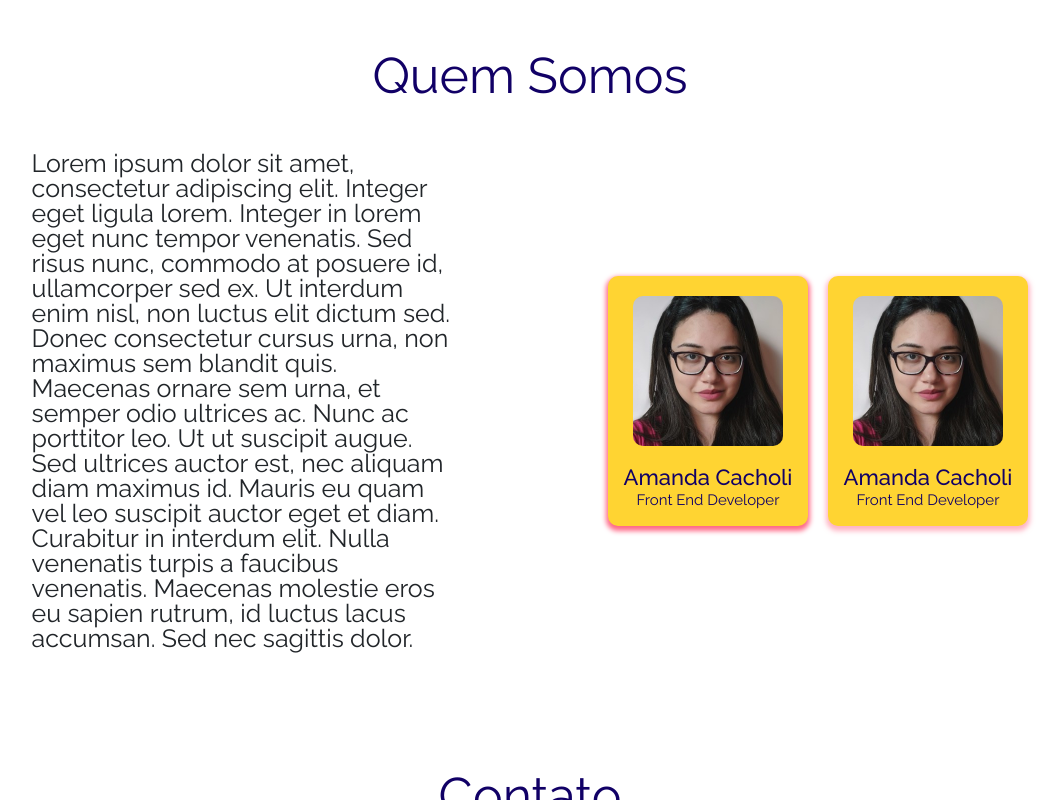
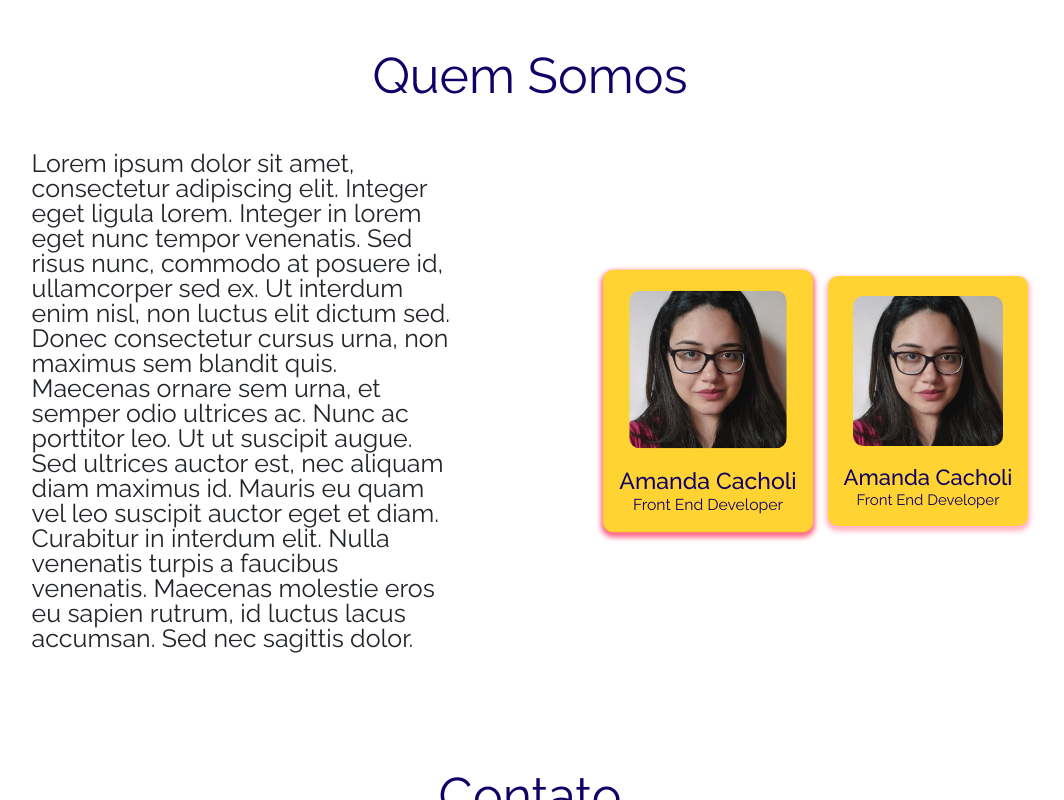
Before and after one commit to AmandaCacholi/onPartage-front-end-feegow, a React (Create React App) app: page / in a window 1280 px wide. In both pictures the pointer is over the element 817 px from the left and 3391 px from the top of the page. Shown: the part 2991-3791 px from the top of the page, without its empty margins (110-1174 px from the left). Built offline with nearby package versions, Linux system fonts and the light colour scheme.

Commit message:
adição de animação com o hover nos cards

```diff
--- a/src/components/Time/Time.css
+++ b/src/components/Time/Time.css
@@ -12,7 +12,9 @@
 
 .time__card:hover {
     box-shadow: 0 3px 5px 2px rgba(255, 105, 135, 1);
-    transition: 500ms;
+    /* transition: 500ms; */
+    transition: .8s;
+    transform: scale(1.05);
 }
 
 .time__img {
```
